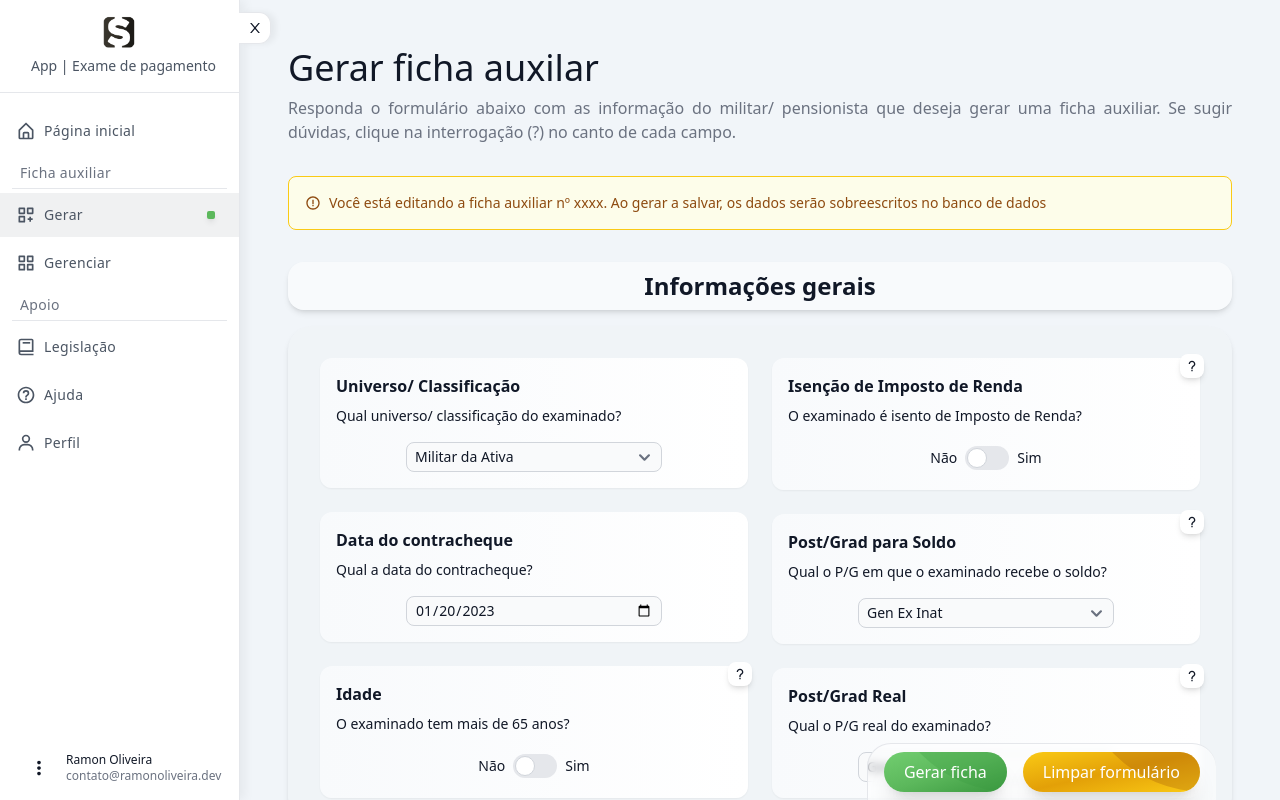
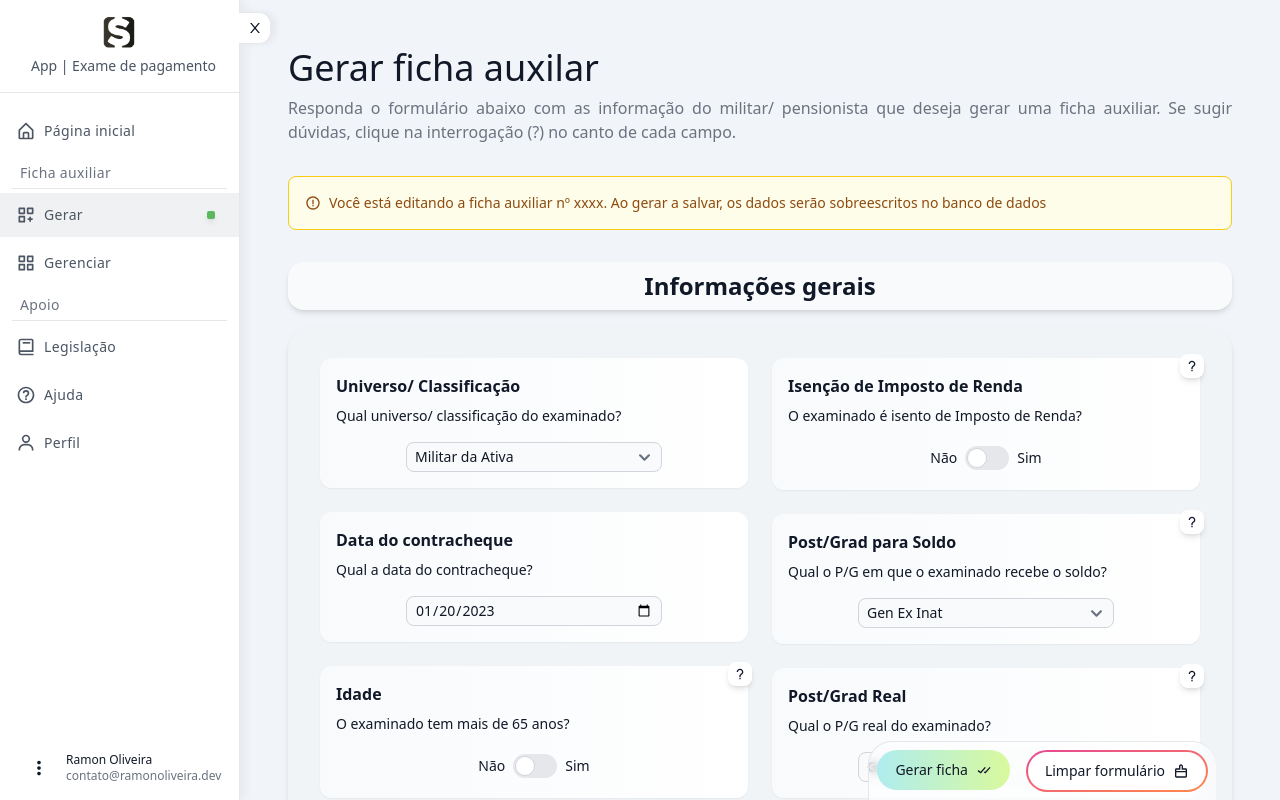
Before and after one commit to im-ramon/examedepagamento-v2, a Next.js app: page /app/generate_auxiliary_sheet in a window 1280 px wide. Built offline with nearby package versions, Linux system fonts and the light colour scheme.

Commit message:
style: :lipstick: Change ButtonDefault
Change ButtonDefault

```diff
--- a/src/components/AuxiliarySheet.tsx
+++ b/src/components/AuxiliarySheet.tsx
@@ -40,7 +40,7 @@ const AuxiliarySheet = ({ isVisible, closeModal, data }: AuxiliarySheetProps) =>
             <div className='animate-auxiliary_sheet'>
                 <div id='auxiliary_sheet-container' className='max-w-6xl mx-auto'>
                     <div className='flex select-none cursor-pointer justify-center items-center py-2 text-primary-400 px-4 bottom-0 right-0 lg:right-16 dark:bg-black/10  bg-white/50 backdrop-blur-sm dark:border-gray-800 border-t border-l rounded-t-3xl '>
-                        <ButtonDefault color='yellow' type='button' click={closeModal} variant='solid'>
+                        <ButtonDefault gradientDuoTone='purpleToPink' color='dark' size='md' type='button' variant='outline' click={closeModal}>
                             <TbArrowBackUp className='inline-block mr-2' />
                             Continuar editando
                         </ButtonDefault>
@@ -162,11 +162,11 @@ const AuxiliarySheet = ({ isVisible, closeModal, data }: AuxiliarySheetProps) =>
 
                     </div>
                     <div className='flex justify-center py-4 px-2 bottom-0 right-0 lg:right-16 dark:bg-black/10  bg-white/50 backdrop-blur-sm dark:border-gray-800 border-t border-l rounded-b-3xl '>
-                        <ButtonDefault color='green' type='button' variant='solid'>
+                        <ButtonDefault gradientDuoTone='greenToBlue' color='dark' size='md' type='button' variant='solid'>
                             Salvar
                             <BiSave className='inline-block ml-2' />
                         </ButtonDefault>
-                        <ButtonDefault color='blue' type='button' variant='solid' click={handlePrint}>
+                        <ButtonDefault gradientDuoTone='tealToLime' color='dark' size='md' type='button' variant='solid' click={handlePrint}>
                             Imprimir
                             <BiPrinter className='inline-block ml-2' />
                         </ButtonDefault>
--- a/src/components/ButtonDefault.tsx
+++ b/src/components/ButtonDefault.tsx
@@ -1,38 +1,26 @@
-import Image from 'next/image';
-import loading from '../assets/images/svg/loading.svg';
+import { Button, Spinner } from 'flowbite-react';
 
 interface ButtonDefaultProps {
     type: "button" | "submit" | "reset" | undefined;
-    color: 'green' | 'red' | 'orange' | 'blue' | 'yellow';
+    color: 'gray' | 'dark' | 'light' | 'success' | 'failure' | 'warning' | 'purple';
     variant: 'solid' | 'outline'
+    gradientDuoTone?: 'cyanToBlue' | 'greenToBlue' | 'pinkToOrange' | 'purpleToBlue' | 'purpleToPink' | 'redToYellow' | 'tealToLime';
     children: React.ReactNode;
     isLoading?: boolean;
     click?: Function;
     disabled?: boolean;
+    size: 'xs' | 'sm' | 'md' | 'lg' | 'xl';
 }
 
-export function ButtonDefault({ type, children, isLoading, variant, color, click, disabled }: ButtonDefaultProps) {
+export function ButtonDefault({ type, children, isLoading, variant, color, click, disabled, gradientDuoTone, size }: ButtonDefaultProps) {
     return (
-        <button
-            type={type}
-            className={`
-                relative no-underline inline-flex mx-2 items-center justify-center p-4 px-5 py-2 overflow-hidden font-medium text-primary-600 transition duration-300 ease-out rounded-full shadow-xl group hover:ring-2 hover:ring-gray-500/50
-                ${isLoading ? 'opacity-60 cursor-wait' : ''}
-                ${variant == 'outline' ? 'bg-transparent !text-gray-900 dark:!text-white' : ''}
-            `}
-            onClick={() => { click && click() }}
-            disabled={isLoading || disabled}
-        >
-            {color == 'red' && <><span className={`absolute inset-0 w-full h-full bg-gradient-to-br from-red-400 via-red-600 to-red-900`}></span><span className={`absolute bottom-0 right-0 block w-64 h-64 mb-32 mr-4 transition duration-500 origin-bottom-left transform rotate-45 translate-x-24 bg-red-900 rounded-full opacity-30 group-hover:rotate-90 ease`}></span></>}
-            {color == 'green' && <><span className={`absolute inset-0 w-full h-full bg-gradient-to-br from-primary-400 via-primary-600 to-primary-900`}></span><span className={`absolute bottom-0 right-0 block w-64 h-64 mb-32 mr-4 transition duration-500 origin-bottom-left transform rotate-45 translate-x-24 bg-primary-900 rounded-full opacity-30 group-hover:rotate-90 ease`}></span></>}
-            {color == 'orange' && <><span className={`absolute inset-0 w-full h-full bg-gradient-to-br from-orange-400 via-orange-600 to-orange-900`}></span><span className={`absolute bottom-0 right-0 block w-64 h-64 mb-32 mr-4 transition duration-500 origin-bottom-left transform rotate-45 translate-x-24 bg-orange-900 rounded-full opacity-30 group-hover:rotate-90 ease`}></span></>}
-            {color == 'blue' && <><span className={`absolute inset-0 w-full h-full bg-gradient-to-br from-sky-400 via-sky-600 to-sky-900`}></span><span className={`absolute bottom-0 right-0 block w-64 h-64 mb-32 mr-4 transition duration-500 origin-bottom-left transform rotate-45 translate-x-24 bg-sky-900 rounded-full opacity-30 group-hover:rotate-90 ease`}></span></>}
-            {color == 'yellow' && <><span className={`absolute inset-0 w-full h-full bg-gradient-to-br from-yellow-300 via-yellow-400 to-yellow-300`}></span><span className={`absolute bottom-0 right-0 block w-64 h-64 mb-32 mr-4 transition duration-500 origin-bottom-left transform rotate-45 translate-x-24 bg-yellow-600 rounded-full opacity-30 group-hover:rotate-90 ease`}></span></>}
-            <span className="relative text-white">{children}</span>
-            <span className="relative text-white">{isLoading && <Image src={loading} alt="loading" width={18} className="ml-2" />}</span>
-
-        </button>
-
+        <Button className='mx-auto' size={size} color={color} gradientDuoTone={gradientDuoTone} pill={true} outline={variant == 'outline'} type={type} onClick={() => { click && click() }} disabled={isLoading || disabled}>
+            {isLoading &&
+                <div className="mr-3 flex justify-center items-center bg-red-500">
+                    <Spinner size="sm" light={true} />
+                </div>}
+            {children}
+        </Button>
     )
 }
 
--- a/src/components/ButtonDefaultSmall.tsx
+++ /dev/null
@@ -1,42 +0,0 @@
-import Image from 'next/image';
-import loading from '../assets/images/svg/loading.svg';
-
-interface ButtonDefaultSmallProps {
-    type: "button" | "submit" | "reset" | undefined;
-    color: 'green' | 'red' | 'orange' | 'blue' | 'yellow';
-    variant: 'solid' | 'outline'
-    children: string;
-    isLoading?: boolean;
-    click?: Function;
-}
-
-export function ButtonDefaultSmall({ type, children, isLoading, variant, color, click }: ButtonDefaultSmallProps) {
-    return (
-        <button
-            type={type}
-            className={`
-                relative no-underline inline-flex mx-2 items-center justify-center p-4 px-5 py-1 overflow-hidden font-medium text-primary-600 transition duration-300 ease-out rounded-full shadow-xl group hover:ring-2 hover:ring-gray-500/50
-                ${isLoading ? 'opacity-60 cursor-wait' : ''}
-                ${variant == 'outline' ? 'bg-transparent !text-gray-900 dark:!text-white' : ''}
-            `}
-            onClick={() => { click && click() }}
-            disabled={isLoading}
-        >
-            {color == 'red' && <><span className={`absolute inset-0 w-full h-full bg-gradient-to-br from-red-400 via-red-600 to-red-900`}></span><span className={`absolute bottom-0 right-0 block w-64 h-64 mb-32 mr-4 transition duration-500 origin-bottom-left transform rotate-45 translate-x-24 bg-red-900 rounded-full opacity-30 group-hover:rotate-90 ease`}></span></>}
-            {color == 'green' && <><span className={`absolute inset-0 w-full h-full bg-gradient-to-br from-primary-400 via-primary-600 to-primary-900`}></span><span className={`absolute bottom-0 right-0 block w-64 h-64 mb-32 mr-4 transition duration-500 origin-bottom-left transform rotate-45 translate-x-24 bg-primary-900 rounded-full opacity-30 group-hover:rotate-90 ease`}></span></>}
-            {color == 'orange' && <><span className={`absolute inset-0 w-full h-full bg-gradient-to-br from-orange-400 via-orange-600 to-orange-900`}></span><span className={`absolute bottom-0 right-0 block w-64 h-64 mb-32 mr-4 transition duration-500 origin-bottom-left transform rotate-45 translate-x-24 bg-orange-900 rounded-full opacity-30 group-hover:rotate-90 ease`}></span></>}
-            {color == 'blue' && <><span className={`absolute inset-0 w-full h-full bg-gradient-to-br from-sky-400 via-sky-600 to-sky-900`}></span><span className={`absolute bottom-0 right-0 block w-64 h-64 mb-32 mr-4 transition duration-500 origin-bottom-left transform rotate-45 translate-x-24 bg-sky-900 rounded-full opacity-30 group-hover:rotate-90 ease`}></span></>}
-            {color == 'yellow' && <><span className={`absolute inset-0 w-full h-full bg-gradient-to-br from-yellow-400 via-yellow-500 to-yellow-600`}></span><span className={`absolute bottom-0 right-0 block w-64 h-64 mb-32 mr-4 transition duration-500 origin-bottom-left transform rotate-45 translate-x-24 bg-yellow-600 rounded-full opacity-30 group-hover:rotate-90 ease`}></span></>}
-            <span className="relative text-white">{children}</span>
-            <span className="relative text-white">{isLoading && <Image src={loading} alt="loading" width={18} className="ml-2" />}</span>
-
-        </button>
-
-    )
-}
-
-
-<a href="#_" className="">
-
-
-</a>
--- a/src/pages/app/generate_auxiliary_sheet.tsx
+++ b/src/pages/app/generate_auxiliary_sheet.tsx
@@ -2,13 +2,12 @@ import moment from 'moment';
 import Head from 'next/head';
 import { ReactElement, useContext, useEffect, useState } from 'react';
 import { SubmitHandler, useForm } from "react-hook-form";
-import { BiErrorCircle, BiTrash } from 'react-icons/bi';
+import { BiBrushAlt, BiCheckDouble, BiErrorCircle, BiSave, BiTrash } from 'react-icons/bi';
 import { toast } from 'react-toastify';
 import AuxiliarySheet from '../../components/AuxiliarySheet';
 import BlockTitle from '../../components/BlockTitle';
 import { BreakLine } from '../../components/BreakLine';
 import { ButtonDefault } from '../../components/ButtonDefault';
-import { ButtonDefaultSmall } from '../../components/ButtonDefaultSmall';
 import { FormBlockContainer } from '../../components/FormBlockContainer';
 import { FormItem } from '../../components/FormItem';
 import LayoutRouteApp from "../../components/layouts/LayoutRouteApp";
@@ -928,14 +927,24 @@ const GeneratePayslip: NextPageWithLayout = () => {
                                                 </div>
                                             </div>
                                         </div>
-                                        <div className='lg:col-span-2 flex justify-center flex-col mt-4 lg:mt-0'>
-                                            <ButtonDefaultSmall color='green' type='button' variant='solid' click={pushExtraValuesInArrayAndClearItsForm}>
-                                                Salvar
-                                            </ButtonDefaultSmall>
-                                            <div className="lg:my-0.5 my-3"></div>
-                                            <ButtonDefaultSmall color='yellow' type='button' variant='solid' click={() => { clearExtraValuesForm() }} >
-                                                Limpar
-                                            </ButtonDefaultSmall>
+                                        <div className='lg:col-span-2 flex justify-center flex-row lg:flex-col mt-4 lg:mt-0'>
+                                            <div>
+                                                <ButtonDefault size='xs' type='button' gradientDuoTone='tealToLime' disabled={isLoading} color='warning' variant='solid' click={pushExtraValuesInArrayAndClearItsForm}>
+                                                    <div className='flex items-center justify-center'>
+                                                        <span className='mr-1'>Salvar</span>
+                                                        <BiSave size={16} />
+                                                    </div>
+                                                </ButtonDefault>
+                                            </div>
+                                            <div className="lg:my-0.5 mx-3"></div>
+                                            <div>
+                                                <ButtonDefault size='xs' type='button' gradientDuoTone='pinkToOrange' disabled={isLoading} color='warning' variant='outline' click={clearExtraValuesForm}>
+                                                    <div className='flex items-center justify-center'>
+                                                        <span className='mr-1'>Limpar</span>
+                                                        <BiBrushAlt size={16} />
+                                                    </div>
+                                                </ButtonDefault>
+                                            </div>
                                         </div>
                                     </div>
                                 </FormItem>
@@ -945,17 +954,22 @@ const GeneratePayslip: NextPageWithLayout = () => {
 
 
                     <div className='flex justify-end py-2 px-2 bottom-0 right-0 lg:right-16 dark:bg-black/10  bg-white/50 backdrop-blur-sm dark:border-gray-800 border-t border-l rounded-t-3xl fixed'>
-                        <ButtonDefault type='submit' isLoading={isLoading} color='green' variant='solid'>Gerar ficha</ButtonDefault>
-                        <ButtonDefault type='button' disabled={isLoading} color='yellow' variant='solid' click={reset}>Limpar formulário</ButtonDefault>
+                        <ButtonDefault size='md' gradientDuoTone='tealToLime' type='submit' isLoading={isLoading} color='success' variant='solid'>
+                            <div className='flex items-center justify-center'>
+                                <span className='mr-2'>Gerar ficha</span>
+                                <BiCheckDouble size={16} />
+                            </div>
+                        </ButtonDefault>
+                        <div className='mx-2'></div>
+                        <ButtonDefault size='md' type='button' gradientDuoTone='pinkToOrange' disabled={isLoading} color='warning' variant='outline' click={reset}>
+                            <div className='flex items-center justify-center'>
+                                <span className='mr-2'>Limpar formulário</span>
+                                <BiBrushAlt size={16} />
+                            </div>
+                        </ButtonDefault>
                     </div>
 
 
-                    {/* <div className='flex justify-end py-2 px-2 bottom-0 right-0 lg:right-16 dark:bg-black/10  bg-white/50 backdrop-blur-sm dark:border-gray-800 border-t border-l rounded-t-3xl fixed'>
-                        <ButtonDefault type='submit' disabled={isLoading} color='blue' variant='solid'>
-                            <span>Salvar rascunho</span>
-                            <BiSave className='inline-block ml-2 text-md' />
-                        </ButtonDefault>
-                    </div> */}
                 </form>
             </div>
         </>
```
